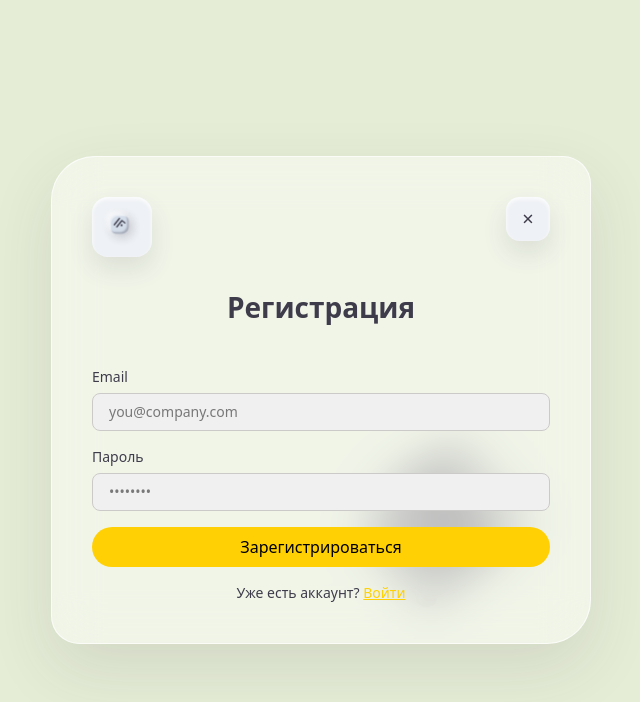
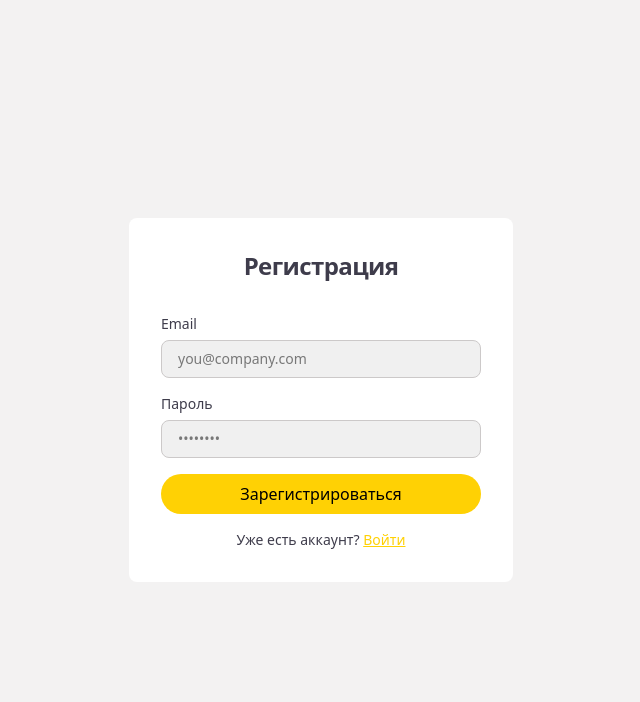
Before and after one commit to sk1wz/grot-frontend, a Next.js app: page /register in a window 1280 px wide. Shown: the top 702 px of the page, without its empty margins (319-959 px from the left). Built offline with nearby package versions, Linux system fonts and the light colour scheme.

Commit message:
feat: Изменения registerForm

```diff
--- a/src/app/register/page.tsx
+++ b/src/app/register/page.tsx
@@ -1,48 +1,17 @@
-import Image from "next/image";
-import Link from "next/link";
 import { RegisterForm } from "@/features/auth";
+import { Card } from "@/shared/ui";
 
 export default function RegisterPage() {
   return (
-    <div className="relative flex min-h-full items-center justify-center overflow-hidden bg-[#e5edd6] px-4 py-10 sm:px-6 sm:py-12">
-      <div className="relative w-full max-w-[540px]">
-        <Image
-          src="/Rectangle 159.png"
-          alt=""
-          aria-hidden
-          width={320}
-          height={320}
-          className="pointer-events-none absolute -bottom-16 -right-10 z-0 h-auto w-[220px] select-none sm:-bottom-20 sm:-right-6 sm:w-[280px] md:w-[320px]"
-        />
-
-        <div className="relative z-10 overflow-hidden rounded-[44px_28px_44px_28px] border border-white/70 bg-white/45 p-6 shadow-[0_24px_64px_rgba(62,60,75,0.12)] backdrop-blur-xl sm:p-8 md:p-10">
-          <div className="mb-6 flex items-start justify-between sm:mb-8">
-            <div className="rounded-[16px] bg-[#eef1f5] p-2 shadow-[0_12px_24px_rgba(62,60,75,0.12),inset_0_2px_4px_rgba(255,255,255,0.9)]">
-              <Image
-                src="/logo.png"
-                alt="InfoFusion"
-                width={44}
-                height={44}
-                className="h-11 w-11"
-              />
-            </div>
-
-            <Link
-              href="/"
-              aria-label="Закрыть"
-              className="flex h-11 w-11 items-center justify-center rounded-[14px] bg-[#eef1f5] text-xl leading-none text-[#3e3c4b] shadow-[0_12px_24px_rgba(62,60,75,0.12),inset_0_2px_4px_rgba(255,255,255,0.9)] transition-opacity hover:opacity-70"
-            >
-              ×
-            </Link>
-          </div>
-
-          <h1 className="mb-8 text-center text-2xl font-bold text-[#3e3c4b] sm:mb-10 sm:text-[28px]">
+    <div className="flex min-h-full flex-1 flex-col items-center justify-center px-4 py-12">
+      <Card className="w-full max-w-sm rounded-lg p-8">
+        <div className="mb-8 text-center">
+          <h1 className="text-2xl font-semibold tracking-tight text-(--foreground)">
             Регистрация
           </h1>
-
-          <RegisterForm />
         </div>
-      </div>
+        <RegisterForm />
+      </Card>
     </div>
   );
 }
--- a/src/shared/styles/globals.css
+++ b/src/shared/styles/globals.css
@@ -12,7 +12,7 @@
   --foreground: #3e3c4b;
   --field: rgb(240, 240, 240);
   --field-foreground: black;
-  --background: rgb(255, 255, 255);
+  --background: rgb(243, 242, 242);
   --border: rgb(204, 201, 201);
   --accent-border: rgb(255, 209, 4);
 }
```
